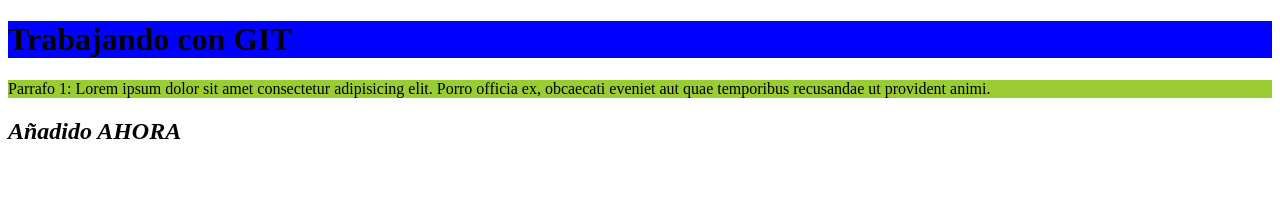
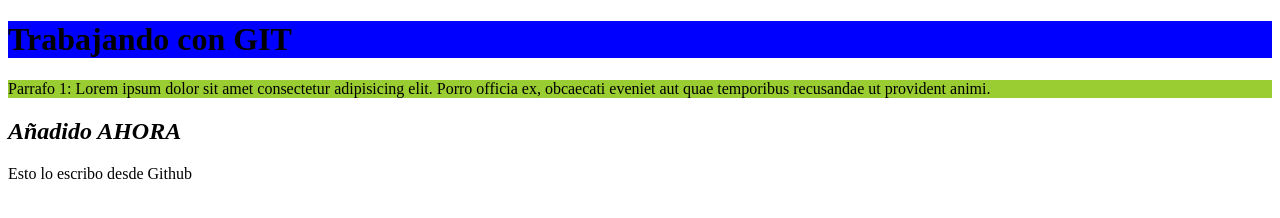
Before and after one commit to GerarPadilla/Primer-Repositorio.-Aprendiendo-GIT, a plain HTML site: page index.html in a window 1280 px wide. Drawn offline with Linux system fonts and the light colour scheme.

Commit message:
Añadido div desde Github!

```diff
--- a/index.html
+++ b/index.html
@@ -14,5 +14,8 @@
     <div>
         <h2><i>Añadido AHORA</i></h2>
     </div>
+    <div>
+        Esto lo escribo desde Github
+    </div>
 </body>
 </html>
```
